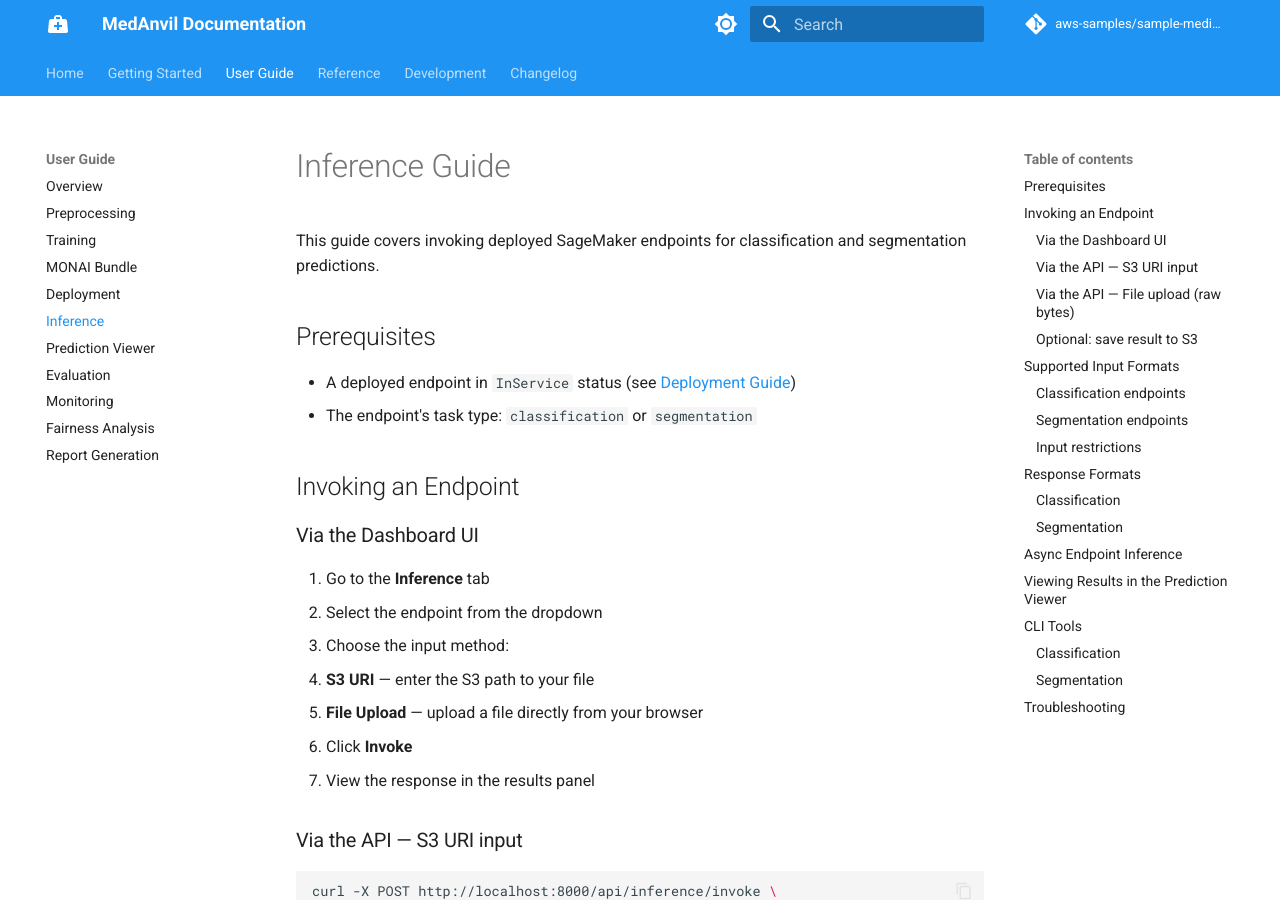
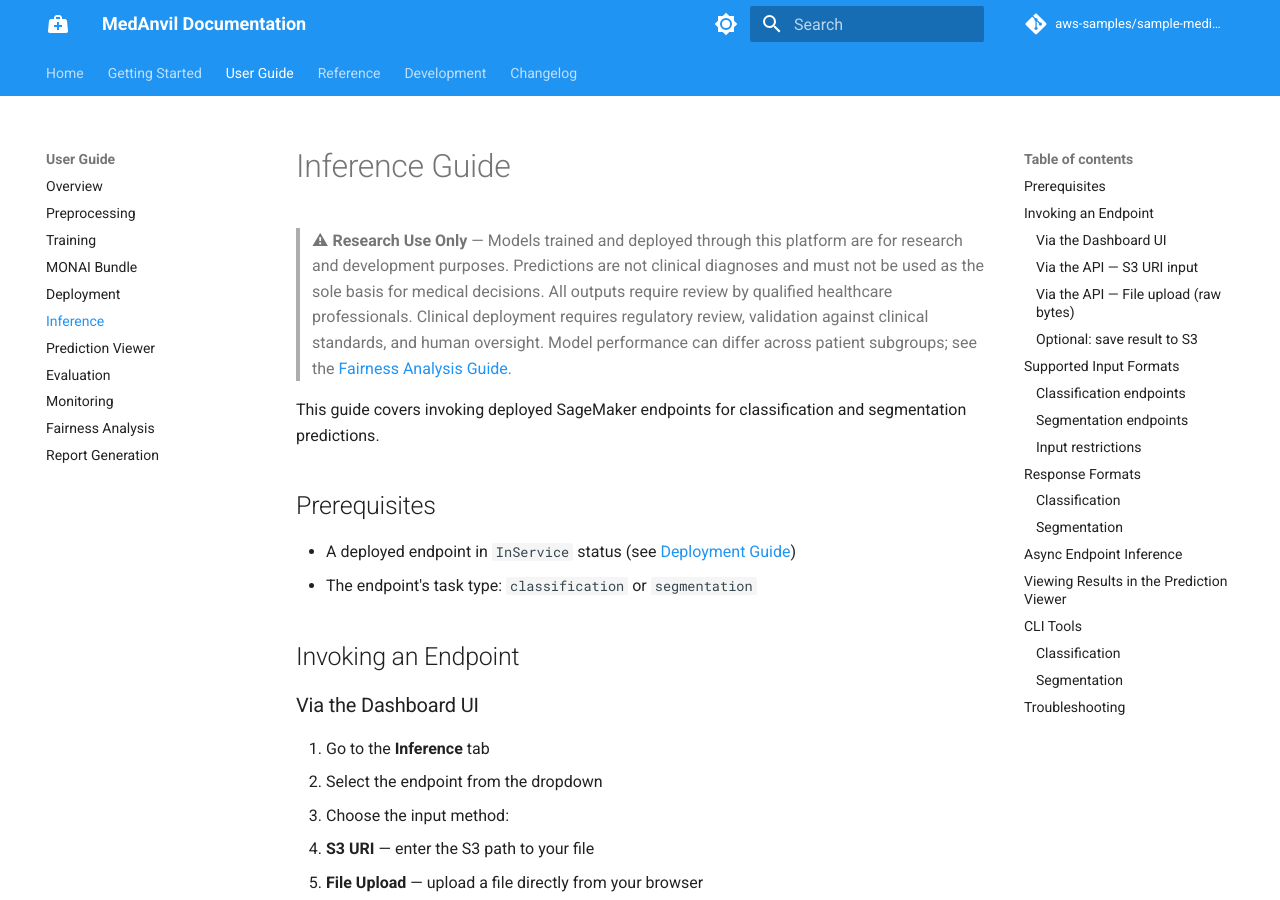
Before and after one commit to aws-samples/sample-medical-imaging-mlops, an MkDocs documentation site: the page built from docs/user-guide/inference.md, in a window 1280 px wide and 900 px high. Built offline with MkDocs 1.6.1 and Material for MkDocs 9.7.7, drawn with Linux system fonts in a browser that asks for light colours; comment, search, counter and statistics services are not loaded; some of the changed text lies outside the part shown.

Commit message:
docs: add research-use-only notice, fairness link and disclaimer field to inference guide

````diff
--- a/docs/user-guide/inference.md
+++ b/docs/user-guide/inference.md
@@ -1,4 +1,6 @@
 # Inference Guide
+
+> **⚠ Research Use Only** — Models trained and deployed through this platform are for research and development purposes. Predictions are not clinical diagnoses and must not be used as the sole basis for medical decisions. All outputs require review by qualified healthcare professionals. Clinical deployment requires regulatory review, validation against clinical standards, and human oversight. Model performance can differ across patient subgroups; see the [Fairness Analysis Guide](fairness.md).
 
 This guide covers invoking deployed SageMaker endpoints for classification and segmentation predictions.
 
@@ -100,7 +102,8 @@ Set these variables in the endpoint's environment (see [Configuration](../config
 {
   "predictions": [[0.1034, 0.1202, 0.1366, 0.0866, 0.1258, 0.1408, 0.1155, 0.1713]],
   "predicted_class": [7],
-  "confidence": [0.1713]
+  "confidence": [0.1713],
+  "disclaimer": "Research use only. Not a clinical diagnosis. Requires review by qualified healthcare professionals."
 }
 ```
 
@@ -109,6 +112,7 @@ Set these variables in the endpoint's environment (see [Configuration](../config
 | `predictions` | `list[list[float]]` | Probability array per input (batched) |
 | `predicted_class` | `list[int]` | Index of the highest-probability class |
 | `confidence` | `list[float]` | Probability of the predicted class |
+| `disclaimer` | `string` | Research-use-only notice. Display it wherever the prediction is shown |
 
 ### Segmentation
 
@@ -118,7 +122,8 @@ Set these variables in the endpoint's environment (see [Configuration](../config
   "shape": [128, 128, 64],
   "voxels_positive": 14823,
   "voxels_total": 1048576,
-  "volume_fraction": 0.0141
+  "volume_fraction": 0.0141,
+  "disclaimer": "Research use only. Not a clinical diagnosis. Requires review by qualified healthcare professionals."
 }
 ```
 
@@ -129,6 +134,7 @@ Set these variables in the endpoint's environment (see [Configuration](../config
 | `voxels_positive` | `int` | Number of positive (foreground) voxels |
 | `voxels_total` | `int` | Total voxels in the mask |
 | `volume_fraction` | `float` | Ratio of positive voxels to total |
+| `disclaimer` | `string` | Research-use-only notice. Display it wherever the prediction is shown |
 
 The segmentation inference pipeline uses `SlidingWindowInferer` for memory-efficient processing of large 3D volumes, with `Orientation` and `Spacing` transforms applied to normalize inputs before prediction. This ensures consistent results regardless of the input volume's original orientation or voxel spacing.
 
````
